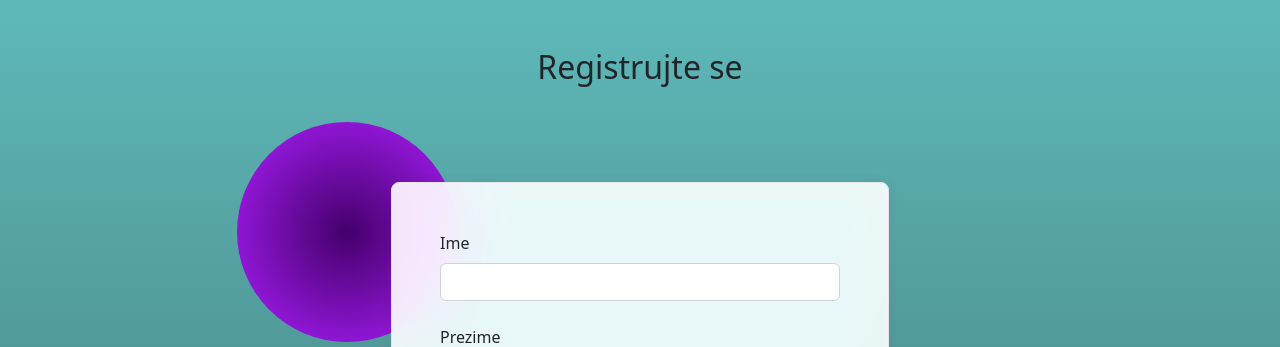
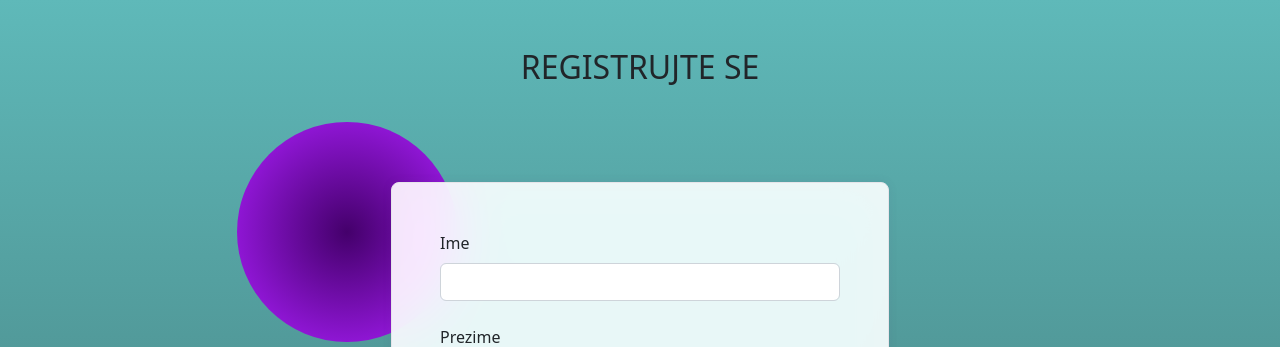
Before and after one commit to milosavzivkovic/reli, a PHP site: page /pages/takmicari.php in a window 1280 px wide. Shown: the part 56-403 px from the top of the page. Run offline with PHP 8.4, Linux system fonts and the light colour scheme.

Commit message:
Update takmicari.php

```diff
--- a/pages/takmicari.php
+++ b/pages/takmicari.php
@@ -104,7 +104,7 @@ session_start();
 
 
 
-    <h2 class="text-center reg">Registrujte se</h2>
+    <h2 class="text-center reg">REGISTRUJTE SE</h2>
   <div class="container px-4 py-5 px-md-5 text-center text-lg-start my-5">
     <div class="row gx-lg-5 align-items-center mb-5">
      <div class="col-lg-6 mb-5 mb-lg-0 position-relative">
```
